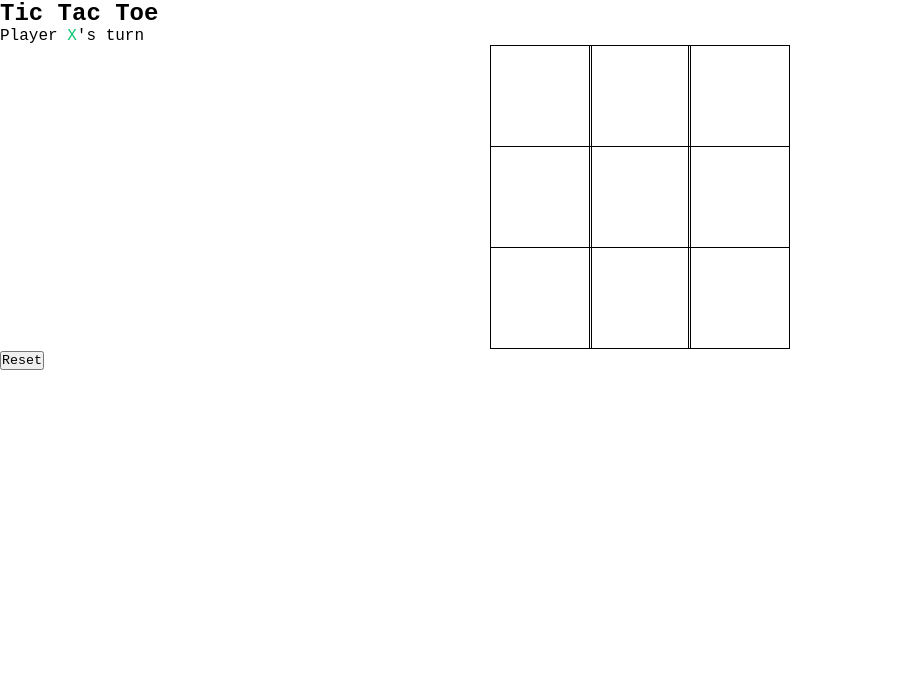
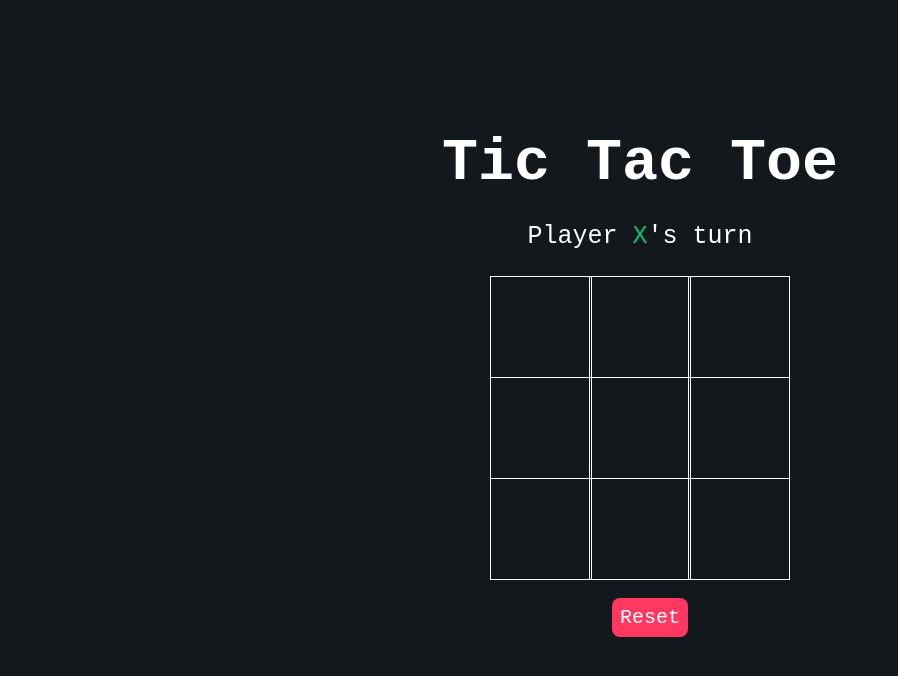
Before and after one commit to jonahollis/tictactoe, a plain HTML site: page index.html in a window 1280 px wide. Shown: the whole page, without its empty margins (0-898 px from the left). Drawn offline with Linux system fonts and the light colour scheme.

Commit message:
Added more CSS styling

```diff
--- a/css/styles.css
+++ b/css/styles.css
@@ -2,6 +2,31 @@
     padding: 0;
     margin: 0;
     font-family: 'Courier New', Courier, monospace
+}
+
+.background {
+    background-color: #12181B;
+    height: 100vh;
+    padding-top: 1px;
+}
+
+.title {
+    color: white;
+    text-align: center;
+    font-size: 40px;
+    margin-top: 10%;
+}
+
+.display {
+    color: white;
+    font-size: 25px;
+    text-align: center;
+    margin-top: 1em;
+    margin-bottom: 1em;
+}
+
+.hide {
+    display: none;
 }
 
 .container {
@@ -13,7 +38,7 @@
 }
 
 .tile {
-    border: 1px solid black;
+    border: 1px solid white;
     min-width: 100px;
     min-height: 100px;
     display: flex;
@@ -30,3 +55,29 @@
 .player0 {
     color: #498AFB;
 }
+
+.controls {
+    display: flex;
+    flex-direction: row;
+    justify-content: center;
+    align-items: center;
+    margin-top: 1em;
+}
+
+.controls button {
+    color: white;
+    padding: 8px;
+    border-radius: 8px;
+    border: none;
+    font-size: 20px;
+    margin-left: 1em;
+    cursor: pointer;
+}
+
+.restart {
+    background-color: #498AFB;
+}
+
+#reset {
+    background-color: #FF3860;
+}
```
